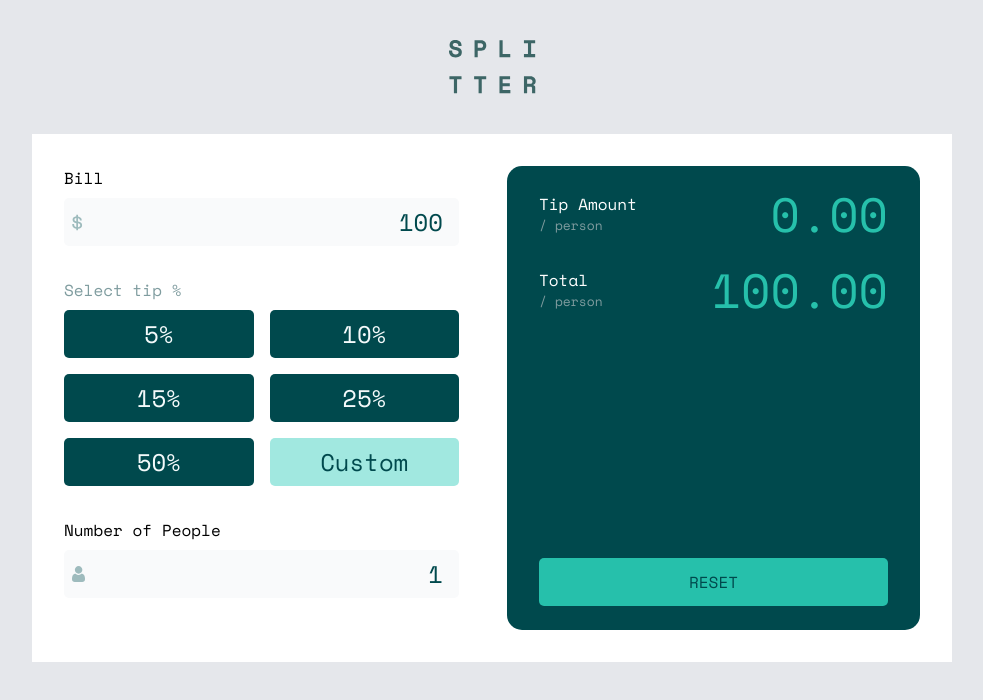
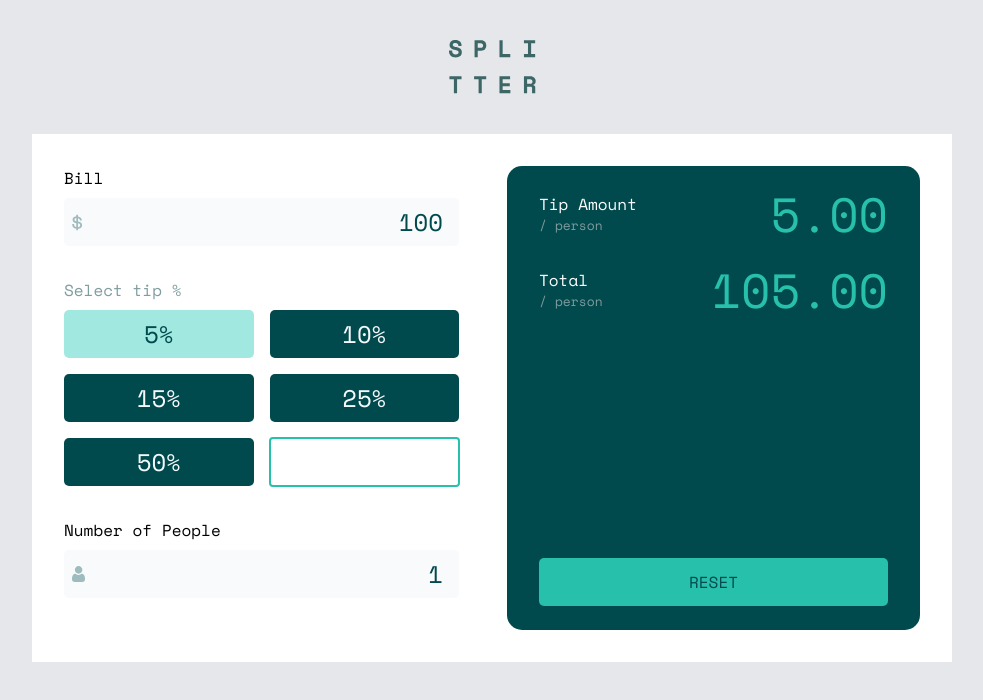
Before and after one commit to EstebanPastor/Tip-Calculator, a React (Vite) app: page / in a window 1280 px wide. Both pictures are taken after a click on the button "Custom". Shown: the top 700 px of the page, without its empty margins (148-1131 px from the left). Built offline with nearby package versions, Linux system fonts and the light colour scheme.

Commit message:
Add custom button for tips and fix infinity bug when the percentage is null or zero

```diff
--- a/src/components/Calculator.tsx
+++ b/src/components/Calculator.tsx
@@ -1,4 +1,4 @@
-import { Input, PercentageButton, Totals } from "../components";
+import { Input, PercentageButton, Totals, CustomButton } from "../components";
 import { useCalculatoreStore } from "../store/Calculator.store";
 
 const Calculator = () => {
@@ -21,7 +21,7 @@ const Calculator = () => {
           {percents.map((percent: number) => (
             <PercentageButton key={percent} percent={percent} />
           ))}
-          <PercentageButton isCustom percent={0} />
+          <CustomButton />
         </div>
         <Input
           variant="people"
--- /dev/null
+++ b/src/components/CustomButton.tsx
@@ -0,0 +1,67 @@
+import { useState, type ChangeEvent } from "react";
+import { useCalculatoreStore } from "../store/Calculator.store";
+
+const CustomButton = () => {
+  const [isEditable, setIsEditable] = useState<boolean>(false);
+  const [inputValue, setInputValue] = useState<string>("");
+  const [buttonLabel, setButtonLabel] = useState<string>("Custom");
+
+  const store = useCalculatoreStore();
+
+  const handleClick = () => {
+    setIsEditable(true);
+  };
+
+  const handleChange = (e: ChangeEvent<HTMLInputElement>) => {
+    const currentValue = e.target.value;
+
+    const decimalRegexp = /^\d*\.?\d*$/;
+
+    const isValid = decimalRegexp.test(currentValue);
+
+    if (!isValid) return;
+
+    setInputValue(currentValue);
+  };
+
+  const handleBlur = (e: React.FocusEvent<HTMLInputElement>) => {
+    setNewValue(e.currentTarget.value);
+  };
+
+  const handleEnter = (e: React.KeyboardEvent<HTMLInputElement>) => {
+    if (e.key === "Enter") {
+      setNewValue(e.currentTarget.value);
+    }
+  };
+
+  const setNewValue = (newValue: string) => {
+    store.setTip(Number(newValue));
+    setButtonLabel(`${newValue}%`);
+    setIsEditable(false);
+  };
+
+  return (
+    <>
+      {isEditable ? (
+        <input
+          onKeyDown={handleEnter}
+          onBlur={handleBlur}
+          onChange={handleChange}
+          autoFocus
+          value={inputValue}
+          type="text"
+          className="focus:outline-Green-400 p-2 text-right caret-Green-400 text-Green-900 font-bold text-2xl"
+        />
+      ) : (
+        <button
+          className="flex items-center justify-center text-2xl font-bold bg-Green-200 rounded-[5px] cursor-pointer hover:bg-grey-100 text-Grey-100 hover:text-Grey-400"
+          onClick={handleClick}
+        >
+          {buttonLabel}
+        </button>
+      )}
+    </>
+  );
+};
+
+export default CustomButton;
--- a/src/components/Input.tsx
+++ b/src/components/Input.tsx
@@ -26,7 +26,7 @@ const Input = ({ label, value, iconUrl, variant, setValue }: Props) => {
 
     setLocalValue(userInput);
 
-    if (userInput === "0") {
+    if (userInput === "0" || userInput.trim() === "") {
       setError(true);
     } else {
       setError(false);
@@ -45,7 +45,7 @@ const Input = ({ label, value, iconUrl, variant, setValue }: Props) => {
       <div className="relative">
         <input
           id="bill"
-          className={`bg-gray-50 rounded-[5px] focus:outline-1 focus:outline-Green-400 cursor-pointer h-12 ${error ? 'focus:outline-Orange-400' : 'focus:outline-Green-400' } text-right pr-4 text-2xl font-bold text-Green-900 w-full`}
+          className={`bg-gray-50 rounded-[5px] focus:outline-1 focus:outline-Green-400 cursor-pointer h-12 ${error ? "focus:outline-Orange-400" : "focus:outline-Green-400"} text-right pr-4 text-2xl font-bold text-Green-900 w-full`}
           type="text"
           onChange={handleValueChange}
           value={localValue}
--- a/src/components/PercentageButton.tsx
+++ b/src/components/PercentageButton.tsx
@@ -20,6 +20,7 @@ const PercentageButton = ({ percent, isCustom = false }: Props) => {
       onClick={handleClick}
     >
       {isCustom ? "Custom" : `${percent}%`}
+
     </button>
   );
 };
--- a/src/components/index.ts
+++ b/src/components/index.ts
@@ -4,3 +4,4 @@ export { default as PercentageButton } from "./PercentageButton";
 export { default as Totals } from "./Totals";
 export { default as TotalItem } from "./TotalItem";
 export { default as ResetButton } from "./ResetButton";
+export { default as CustomButton } from "./CustomButton";
```
